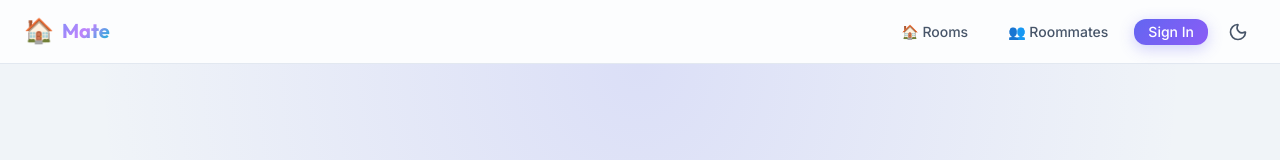
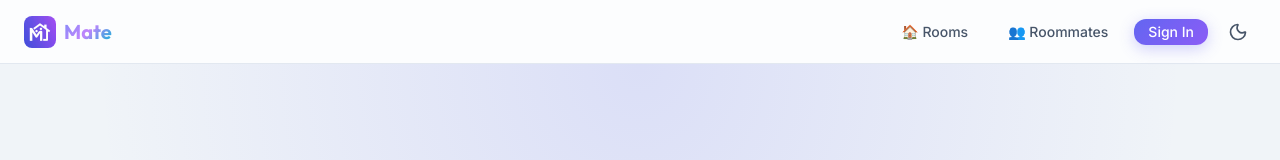
Before and after one commit to sidpurvviya-dotcom/mate, a Next.js app: page / in a window 1280 px wide. Shown: the top 160 px of the page. Built offline with nearby package versions, Linux system fonts and the light colour scheme.

Commit message:
feat: Add professional Mate logo to navbar, footer and favicon

```diff
--- a/src/app/layout.tsx
+++ b/src/app/layout.tsx
@@ -6,10 +6,15 @@ export const metadata: Metadata = {
   title: 'Mate — Find Your Perfect Roommate',
   description: 'Mate connects property owners and roommate seekers with intelligent matching, real-time messaging, and a beautiful browsing experience.',
   keywords: 'roommate finder, property listing, PG, flat share, house sharing India',
+  icons: {
+    icon: '/logo.png',
+    apple: '/logo.png',
+  },
   openGraph: {
     title: 'Mate — Find Your Perfect Roommate',
     description: 'Smart roommate matching platform for India',
     type: 'website',
+    images: ['/logo.png'],
   },
 }
 
--- a/src/app/page.tsx
+++ b/src/app/page.tsx
@@ -40,7 +40,7 @@ export default function HomePage() {
       {/* Navbar */}
       <nav className={`navbar ${scrolled ? 'glass' : ''}`} style={{ justifyContent: 'space-between' }}>
         <Link href="/" className="flex items-center gap-2">
-          <span style={{ fontSize: '1.5rem' }}>🏠</span>
+          <img src="/logo.png" alt="Mate Logo" style={{ width: '2rem', height: '2rem', borderRadius: '0.5rem', objectFit: 'cover' }} />
           <span className="font-bold text-xl" style={{ fontFamily: 'Outfit, sans-serif' }}>
             <span className="gradient-text">Mate</span>
           </span>
@@ -150,7 +150,7 @@ export default function HomePage() {
         textAlign: 'center',
       }}>
         <div className="flex items-center justify-center gap-2 mb-3">
-          <span style={{ fontSize: '1.25rem' }}>🏠</span>
+          <img src="/logo.png" alt="Mate Logo" style={{ width: '1.5rem', height: '1.5rem', borderRadius: '0.375rem', objectFit: 'cover' }} />
           <span className="font-bold" style={{ fontFamily: 'Outfit' }}>
             <span className="gradient-text">Mate</span>
           </span>
```
Also changed, not shown: public/logo.png (added).
